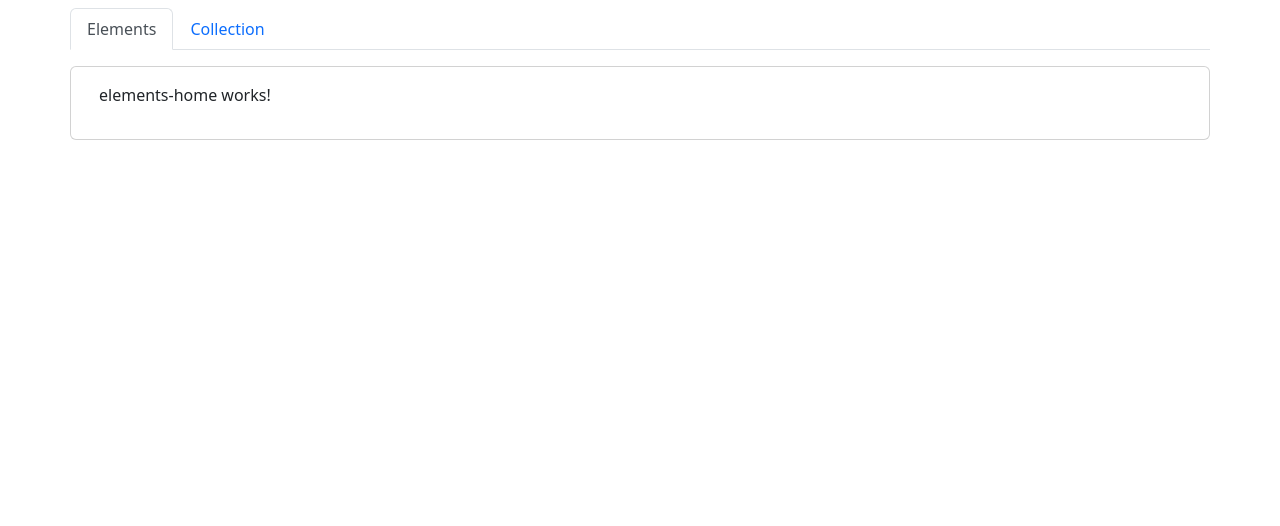
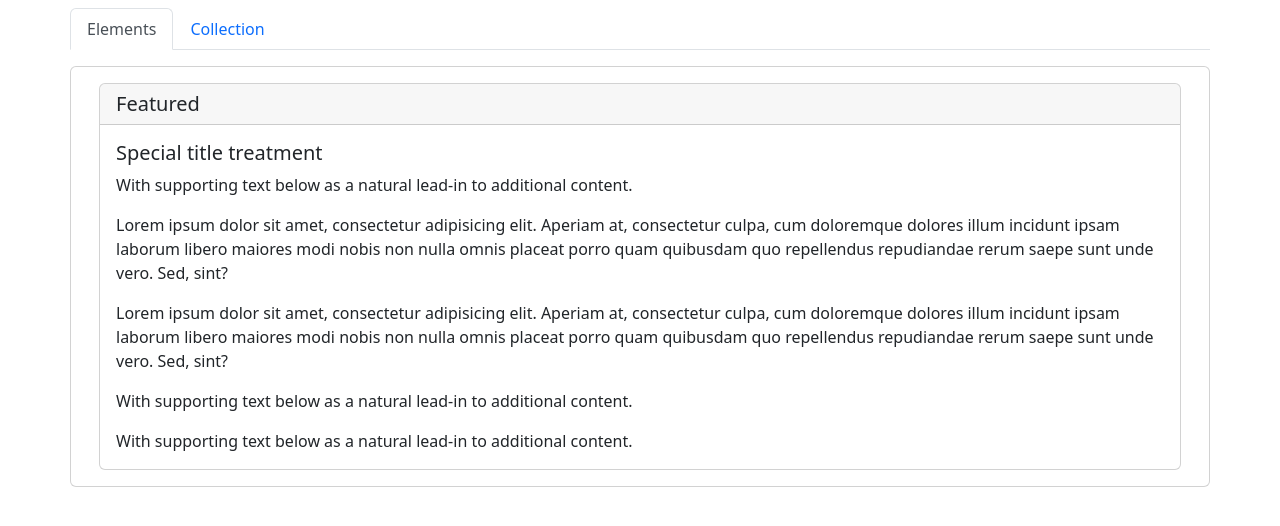
Before and after one commit to saeedd1994/moduleSys, an Angular app: page /elements in a window 1280 px wide. Shown: the top 526 px of the page. Built offline with nearby package versions, Linux system fonts and the light colour scheme.

Commit message:
add some content for placeholder comp

```diff
--- a/src/app/elements/elements-home/elements-home.component.html
+++ b/src/app/elements/elements-home/elements-home.component.html
@@ -1 +1 @@
-<p>elements-home works!</p>
+<app-placeholder></app-placeholder>
--- a/src/app/elements/placeholder/placeholder.component.html
+++ b/src/app/elements/placeholder/placeholder.component.html
@@ -1 +1,15 @@
-<p>placeholder works!</p>
+<div class="card">
+  <h5 class="card-header">Featured</h5>
+  <div class="card-body">
+    <h5 class="card-title">Special title treatment</h5>
+    <p class="card-text">With supporting text below as a natural lead-in to additional content.</p>
+    <p class="card-text">Lorem ipsum dolor sit amet, consectetur adipisicing elit. Aperiam at, consectetur culpa, cum
+      doloremque dolores illum incidunt ipsam laborum libero maiores modi nobis non nulla omnis placeat porro quam
+      quibusdam quo repellendus repudiandae rerum saepe sunt unde vero. Sed, sint?</p>
+    <p class="card-text">Lorem ipsum dolor sit amet, consectetur adipisicing elit. Aperiam at, consectetur culpa, cum
+      doloremque dolores illum incidunt ipsam laborum libero maiores modi nobis non nulla omnis placeat porro quam
+      quibusdam quo repellendus repudiandae rerum saepe sunt unde vero. Sed, sint?</p>
+    <p class="card-text">With supporting text below as a natural lead-in to additional content.</p>
+    <p class="card-text">With supporting text below as a natural lead-in to additional content.</p>
+  </div>
+</div>
```
